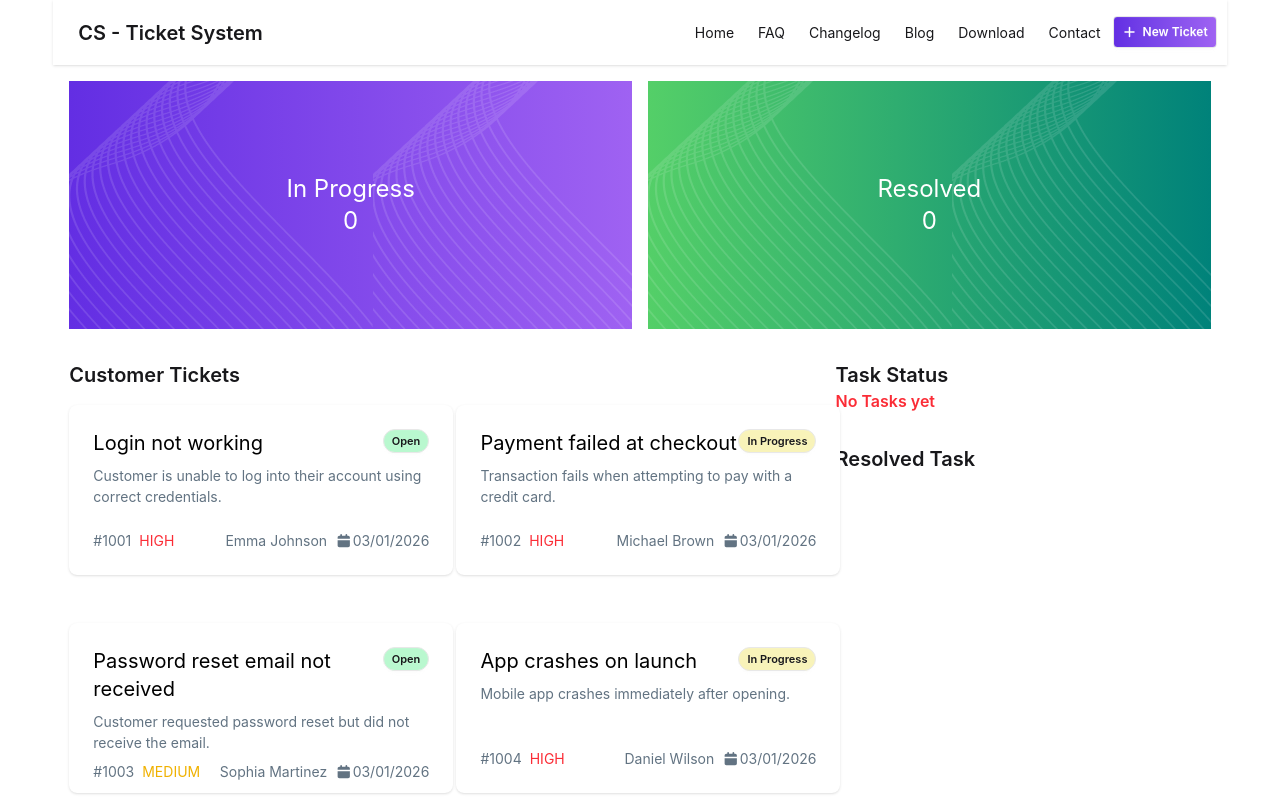
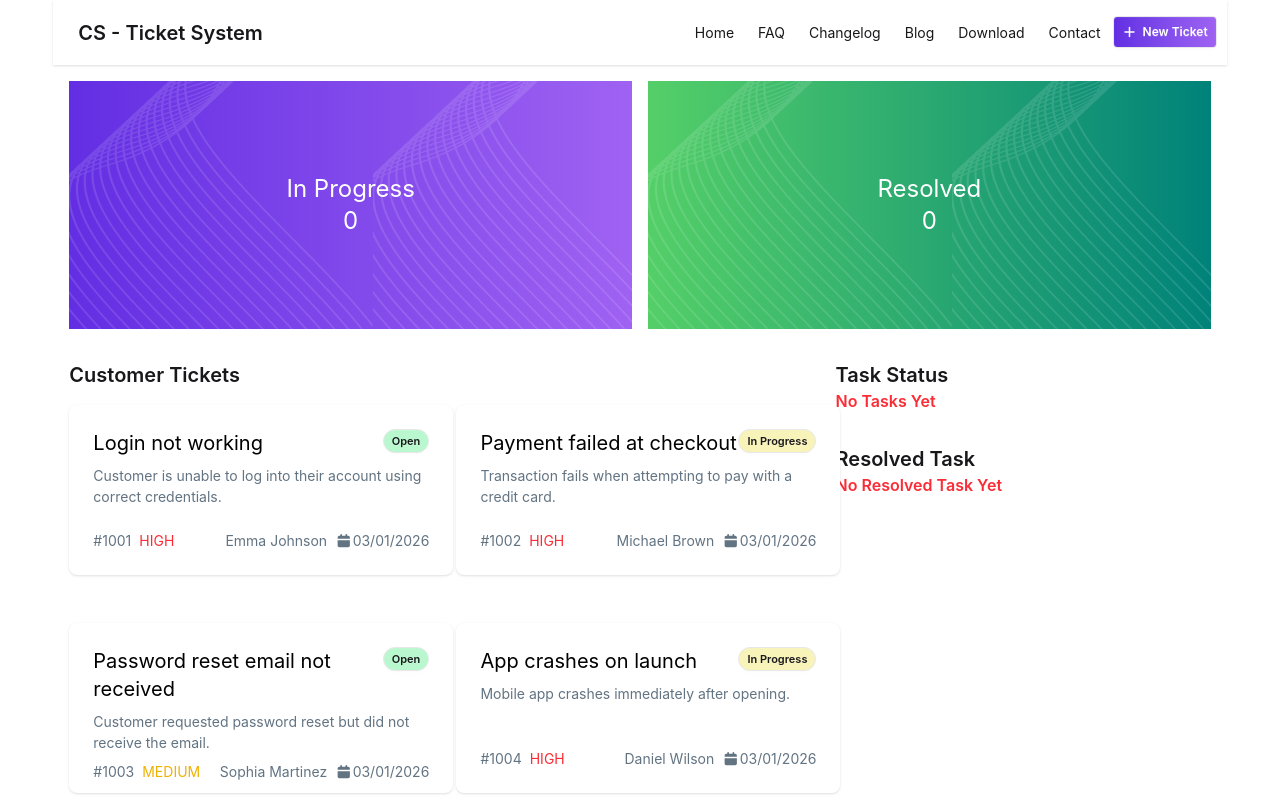
Before and after one commit to yousrahanif/Reset-Assignment-Ticket, a React (Vite) app: page / in a window 1280 px wide. Shown: the top 800 px of the page. Built offline with nearby package versions, Linux system fonts and the light colour scheme.

Commit message:
Resolved Task Done

```diff
--- a/src/components/Tickets/ResolvedTicket.jsx
+++ b/src/components/Tickets/ResolvedTicket.jsx
@@ -3,7 +3,23 @@ const ResolvedTicket = ({ complete }) => {
     <div>
       <p className="text-xl font-semibold">Resolved Task</p>
 
-      {}
+      {complete.length > 0 ? (
+        <div>
+          {complete.map((t) => (
+            <div key={t.id}>
+              <div className="  w-96 bg-base-100 card-sm  mt-4">
+                <div className="justify-end card-actions">
+                  <button className="btn bg-[#E0E7FF] w-full">{t.title}</button>
+                </div>
+              </div>
+            </div>
+          ))}
+        </div>
+      ) : (
+        <div>
+          <p className=" font-semibold text-red-500">No Resolved Task Yet</p>
+        </div>
+      )}
 
       {/* {complete.map((t) => (
         <div key={t.id}>
--- a/src/components/Tickets/TicketStatus.jsx
+++ b/src/components/Tickets/TicketStatus.jsx
@@ -14,7 +14,7 @@ const TicketStatus = ({ track, handleTaskStatus }) => {
             ></StatusCard>
           ))
         ) : (
-          <p className=" font-semibold text-red-500">No Tasks yet</p>
+          <p className=" font-semibold text-red-500">No Tasks Yet</p>
         )}
       </div>
     </div>
```
